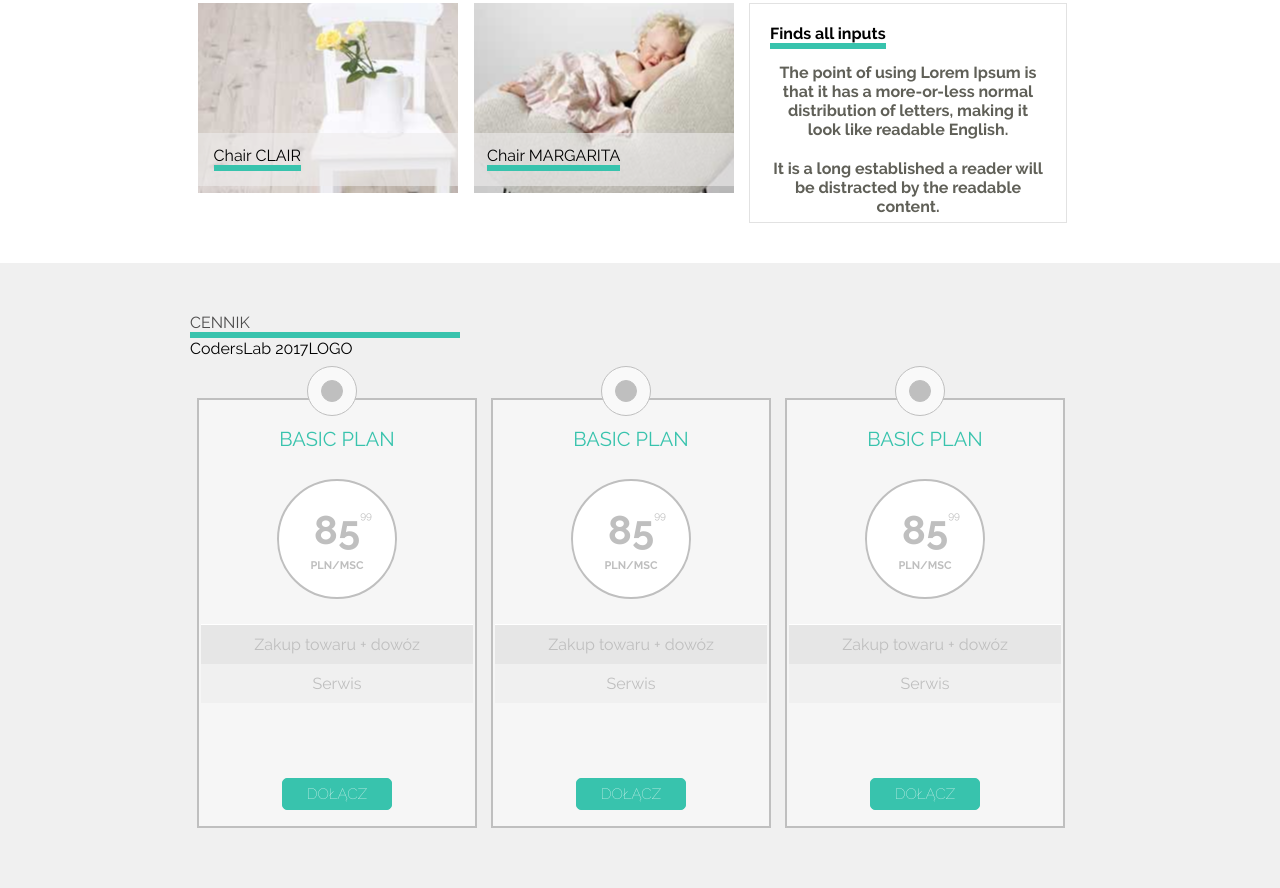
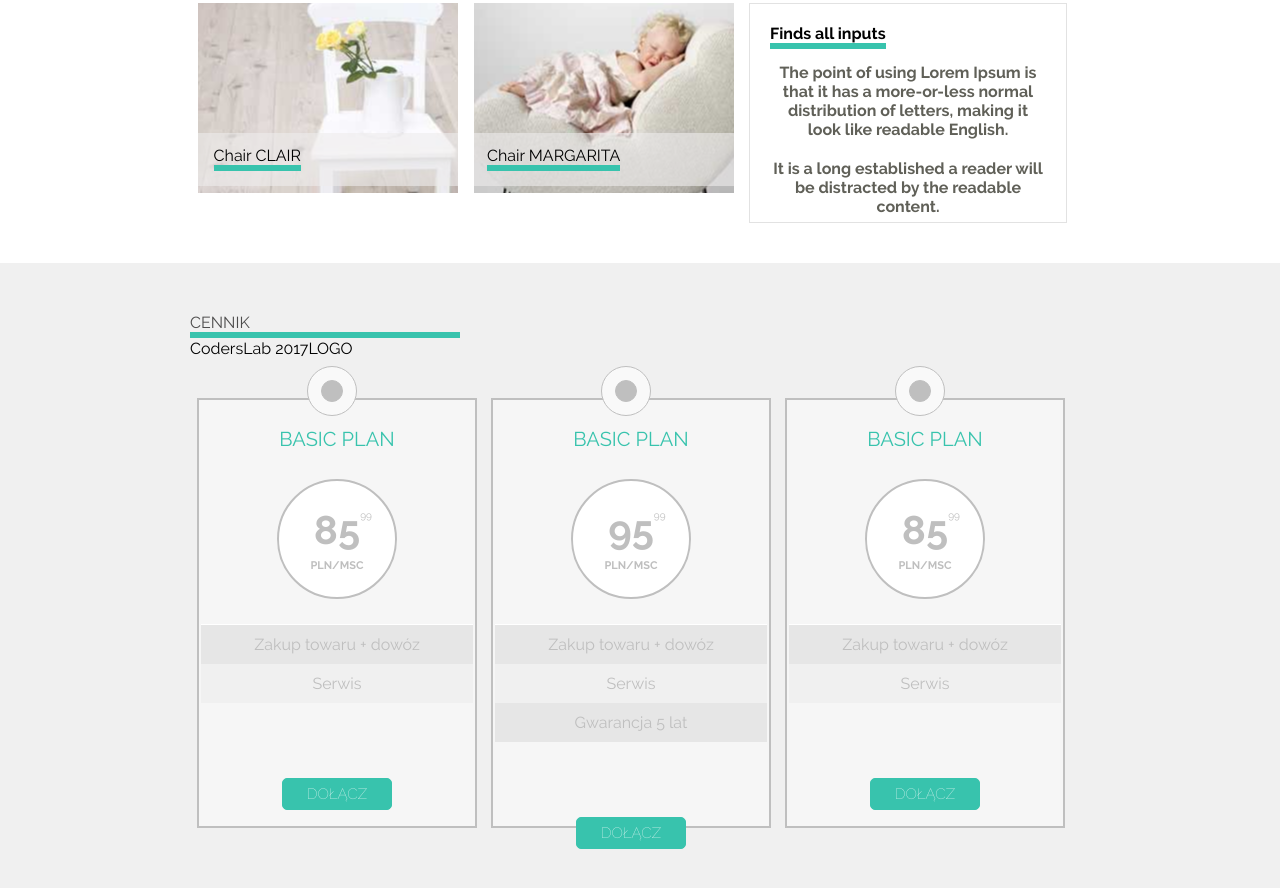
Before and after one commit to KamilaJuchnicka/HTML_CSS_sample_page, a plain HTML site: page index.html in a window 1280 px wide. Shown: the part 442-1330 px from the top of the page. Drawn offline with Linux system fonts and the light colour scheme.

Commit message:
sit on chair

```diff
--- a/css/style.css
+++ b/css/style.css
@@ -729,6 +729,13 @@ p.service {
 
 }
 
+p.warranty {
+	margin-left: 2px;
+	margin-right: 2px;
+	background-color: rgb(230, 230, 230);
+	padding: 10px 0;
+}
+
 
 
 /*Footer*/
--- a/index.html
+++ b/index.html
@@ -105,12 +105,13 @@
         <h1>BASIC PLAN</h1>
       </div>
       <div class="pricetag">
-        <h2>85<sup>99</sup></h2>
+        <h2>95<sup>99</sup></h2>
         <p>PLN/MSC</p>
       </div>
       <div class="whatfor">
         <p class="delivery">Zakup towaru + dowóz</p>
         <p class="service">Serwis</p>
+        <p class="warranty">Gwarancja 5 lat</p>
       </div>
       <div class="join">
         <a href="#">DOŁĄCZ</a>
```
